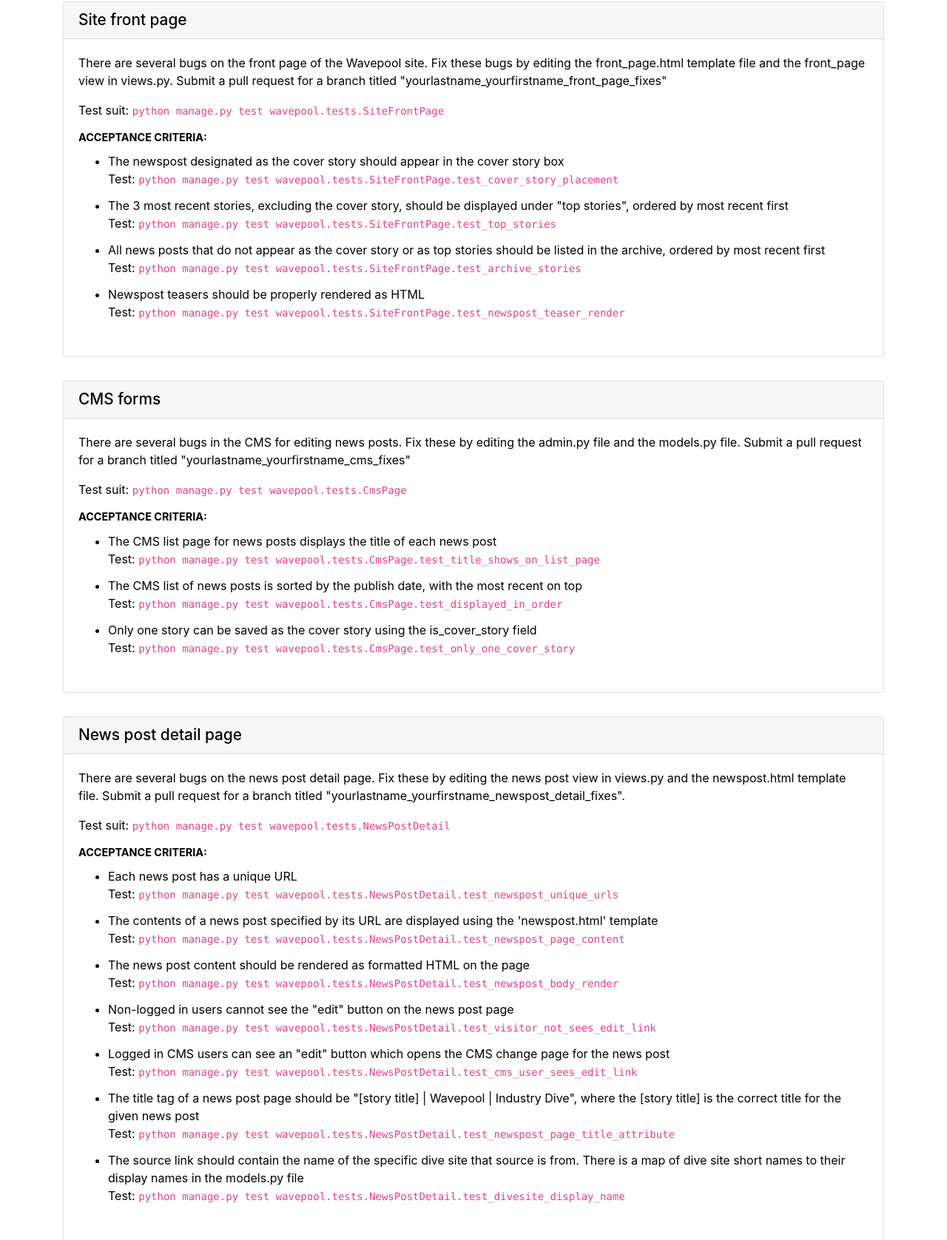
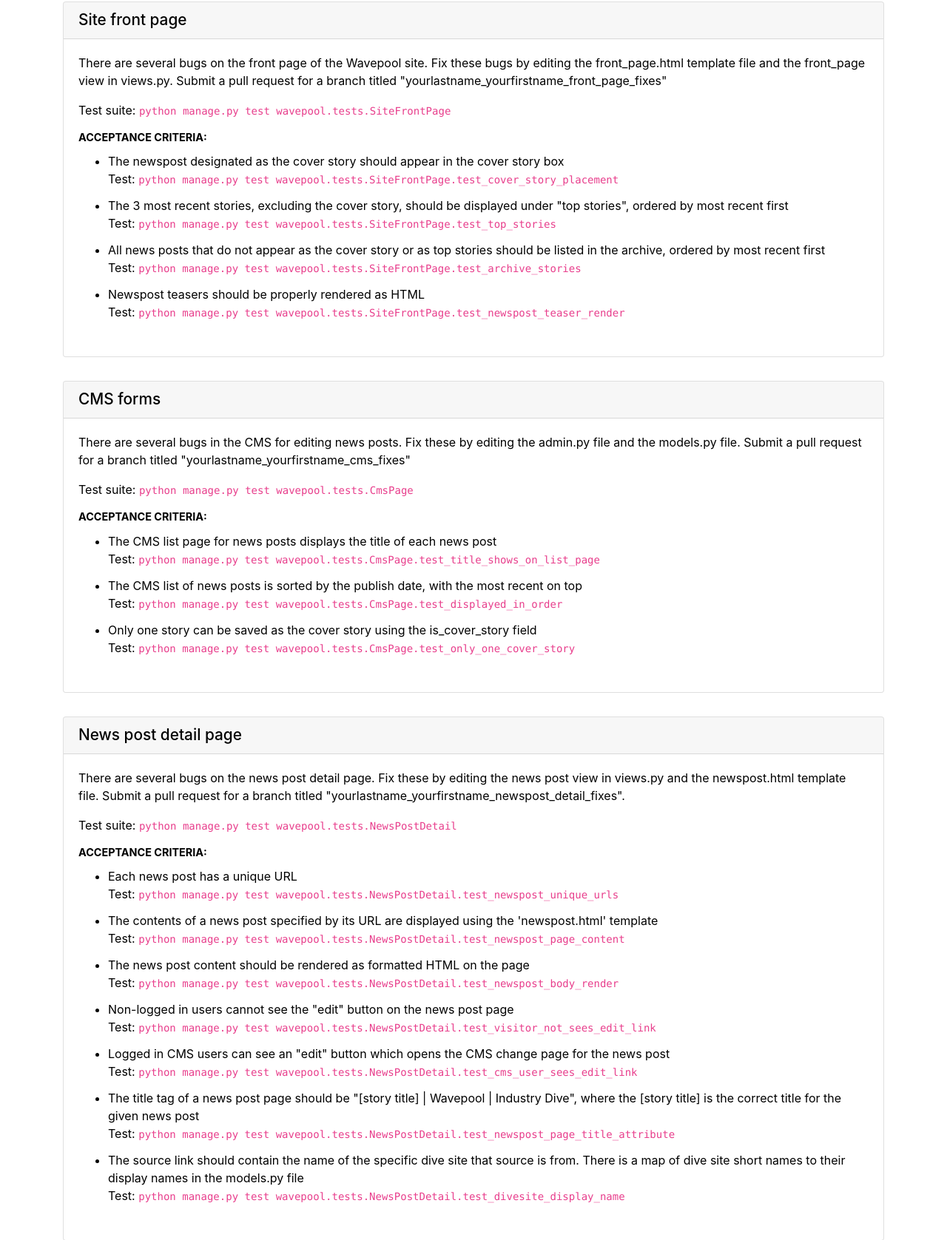
Before and after one commit to industrydive/wavepool-template, a Django app: page /instructions/ in a window 1280 px wide. Shown: the part 410-2087 px from the top of the page at 74% size. Run offline with Django 3.2, Linux system fonts and the light colour scheme; some libraries are stand-ins or nearby versions.

Commit message:
Fix minor typos

```diff
--- a/wavepool/code_exercise_defs.py
+++ b/wavepool/code_exercise_defs.py
@@ -1,7 +1,7 @@
 code_review_defs = [
     {
         'title': 'Site front page',
-        'description': 'There are several bugs on the front page of the Wavepool site. Fix these bugs by editing the front_pag.html template file and the front_page view in views.py. Submit a pull request for a branch titled "yourlastname_yourfirstname_front_page_fixes"',  # noqa
+        'description': 'There are several bugs on the front page of the Wavepool site. Fix these bugs by editing the front_page.html template file and the front_page view in views.py. Submit a pull request for a branch titled "yourlastname_yourfirstname_front_page_fixes"',  # noqa
         'acceptance_criteria': [
             'The newspost designated as the cover story should appear in the cover story box',
             'The 3 most recent stories, excluding the cover story, should be displayed under "top stories", ordered by most recent first',  # noqa
--- a/wavepool/templates/wavepool/instructions.html
+++ b/wavepool/templates/wavepool/instructions.html
@@ -32,7 +32,7 @@
 						</div>
 						<div class="card-body">
 						<p class="card-text">{{ticket.description}}</p>
-						<p class="card-text">Test suit: <code>python manage.py test wavepool.tests.{{ticket.test_class}}</code></p>
+						<p class="card-text">Test suite: <code>python manage.py test wavepool.tests.{{ticket.test_class}}</code></p>
 						<h2 class="card-title">Acceptance Criteria:</h2>
 							<ul>
 							{% for ac in ticket.acceptance_criteria %}
```
